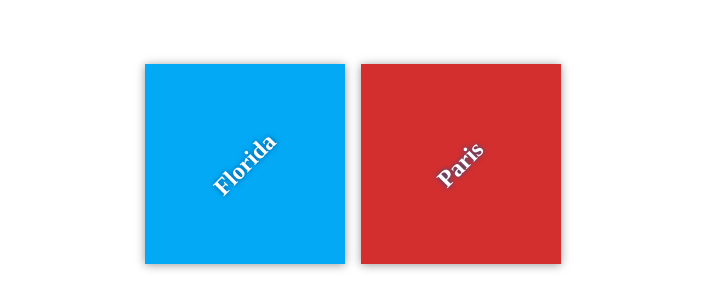
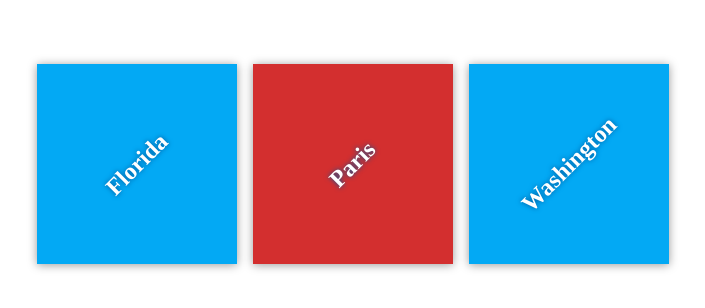
Before and after one commit to XuanMaiMai/trial-repo, a plain HTML site: page index.html in a window 1280 px wide. Shown: the part 236-544 px from the top of the page, without its empty margins (287-992 px from the left). Drawn offline with Linux system fonts and the light colour scheme; files that its build step writes are made by us from their sources.

Commit message:
Add starting destinations

```diff
--- a/index.html
+++ b/index.html
@@ -17,6 +17,10 @@
             <div class="destination" id="paris">
                 <h2>Paris</h2>
             </div>
+
+            <div class="starting destination" id="washington">
+                <h2>Washington</h2>
+            </div>
         </div>
     </div>
 
```
